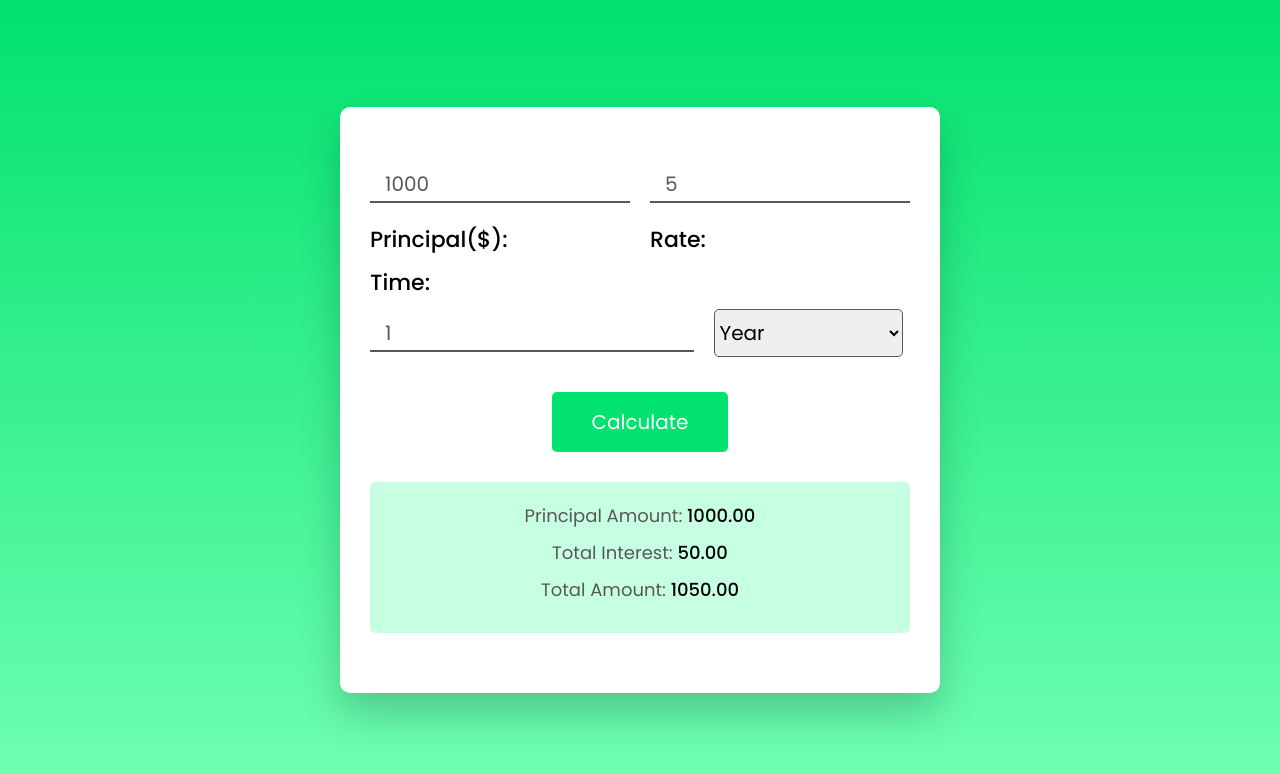
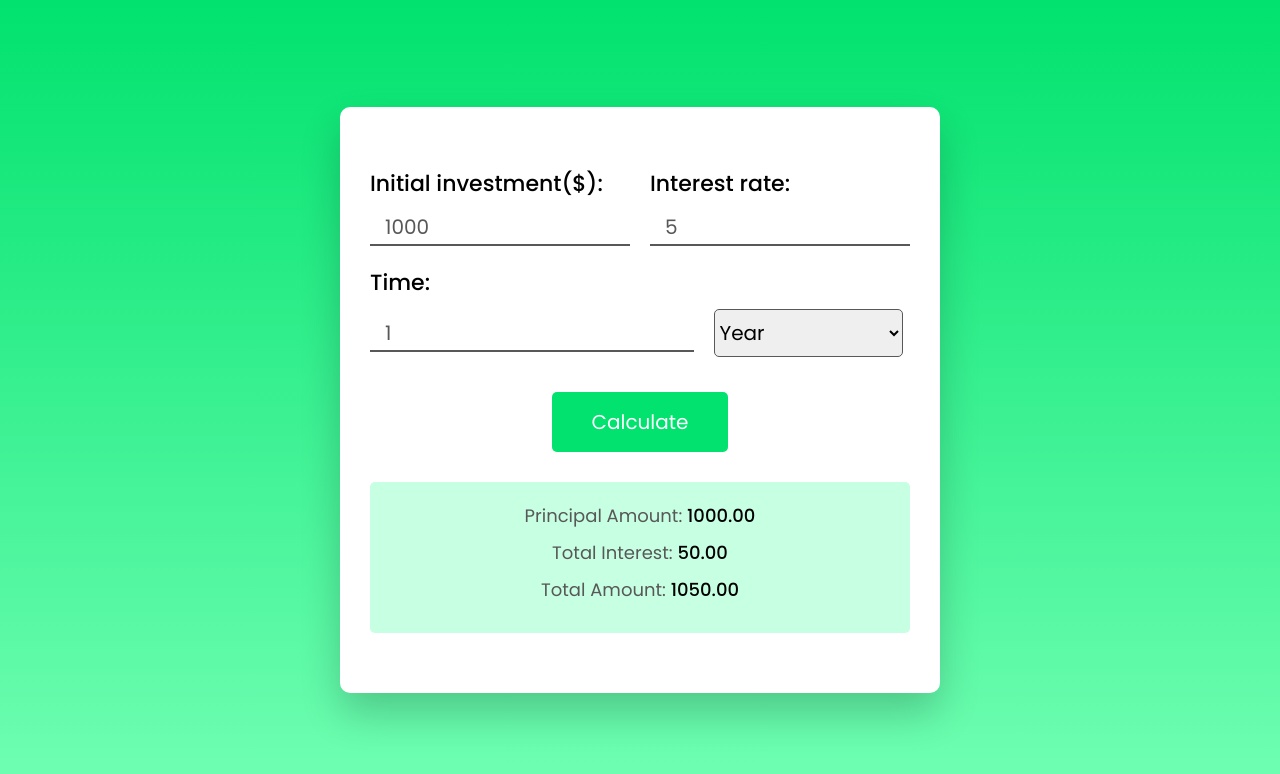
Before and after one commit to midobolt/Simple-Interest-Calculator, a plain HTML site: page index.html in a window 1280 px wide. Drawn offline with Linux system fonts and the light colour scheme.

Commit message:
Update index.html

```diff
--- a/index.html
+++ b/index.html
@@ -12,16 +12,21 @@
      <!-- Stylesheet -->
     <link rel="stylesheet" href="style.css" />
 </head>
+
 <body>
     <div class="container">
         <div class="input-wrapper">
+            <!-- <div class="wrapper">
+                <label for="principal">Test</label>
+                <input type=&quot;text&quot>
+            </div> -->
             <div class="wrapper">
-                <label for="principal">Principal($):</label>
                 <input type="number" id="principal" value="1000">
+                <label for="principal">Initial investment($):</label>
             </div>
             <div class="wrapper">
-                <label for="rate">Rate:</label>
                 <input type="number" id="rate" value="5">
+                <label for="rate">Interest rate:</label>
             </div>
         </div>
         <label for="time">Time:</label>
```
